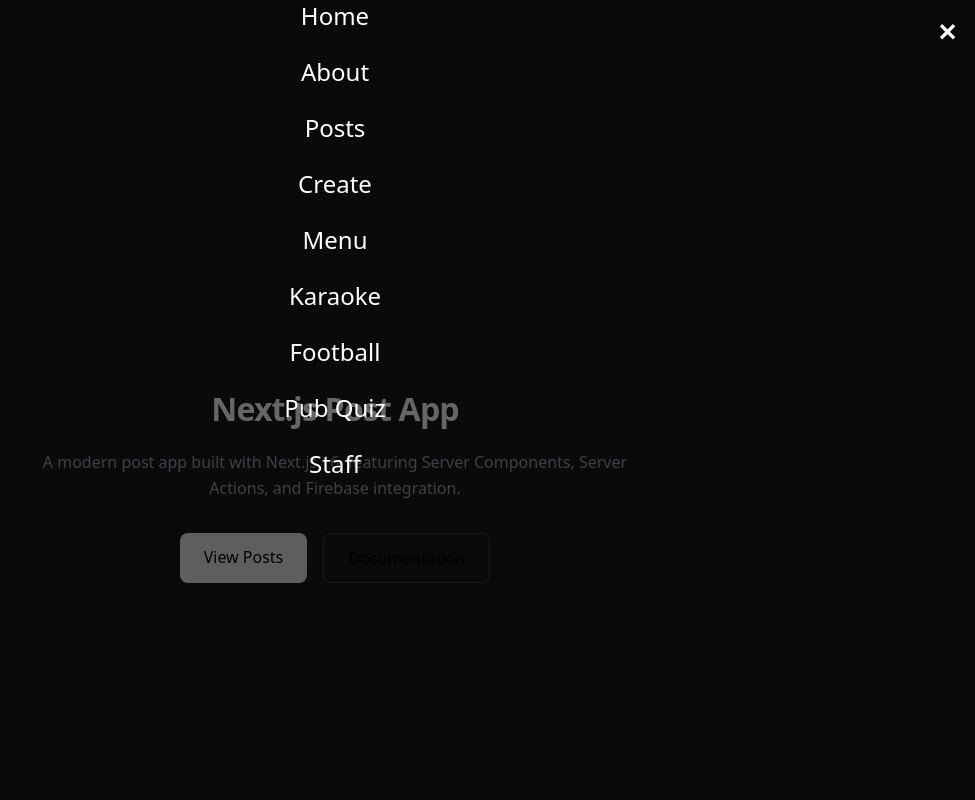
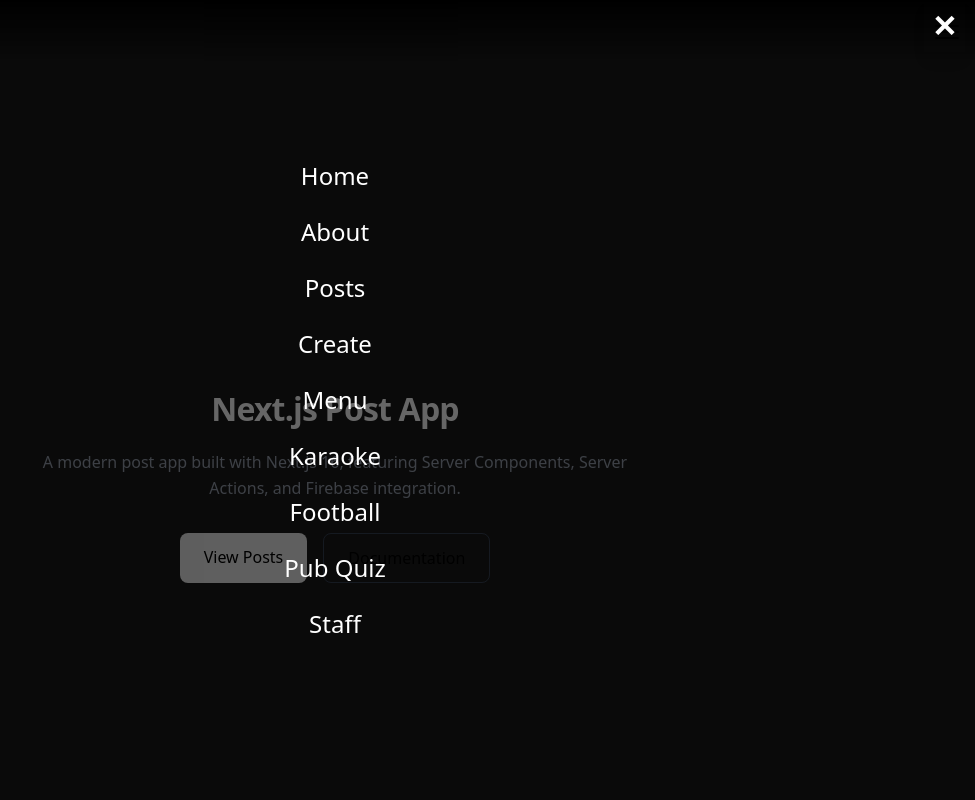
Before and after one commit to Heidi-Astrup/next-golden-lion, a Next.js app: page / in a window 1280 px wide. Both pictures are taken after a click on the button "Open menu". Shown: the top 800 px of the page, without its empty margins (305-1280 px from the left). Built offline with nearby package versions, Linux system fonts and the light colour scheme.

Commit message:
refactor: enhance Nav and OverlayClient components for improved styling and usability

```diff
--- a/components/navigation/Nav.js
+++ b/components/navigation/Nav.js
@@ -28,7 +28,7 @@
   ];
 
   return (
-    <header className="w-full">
+    <header className="sticky top-0 z-50 w-full bg-gradient-to-b from-black/95 to-transparent">
       <div className="max-w-7xl mx-auto px-4 py-4 flex items-center justify-between">
         <Link href="/" className="text-xl font-bold">
           Golden Lion
--- a/components/navigation/OverlayClient.js
+++ b/components/navigation/OverlayClient.js
@@ -9,15 +9,17 @@
   return (
     <div className="fixed inset-0 z-50">
       {/* backdrop */}
-      <div className="absolute inset-0 bg-black/60" onClick={onClose} />
-
+      <div
+        className="absolute inset-0 bg-black/60 w-screen h-screen"
+        onClick={onClose}
+      />
       {/* centered content */}
-      <div className="relative z-10 flex justify-center px-6">
+      <div className="relative z-10 flex items-center justify-center min-h-screen px-6">
         {/* close button top-right */}
         <button
           aria-label="Close menu"
           onClick={onClose}
-          className="absolute top-2 right-2.5 p-2 flex items-center justify-center text-2xl font-bold shadow-lg text-white"
+          className="absolute top-0 right-2.5 p-2 flex items-center justify-center text-3xl font-bold shadow-lg text-white"
         >
           ✕
         </button>
```
